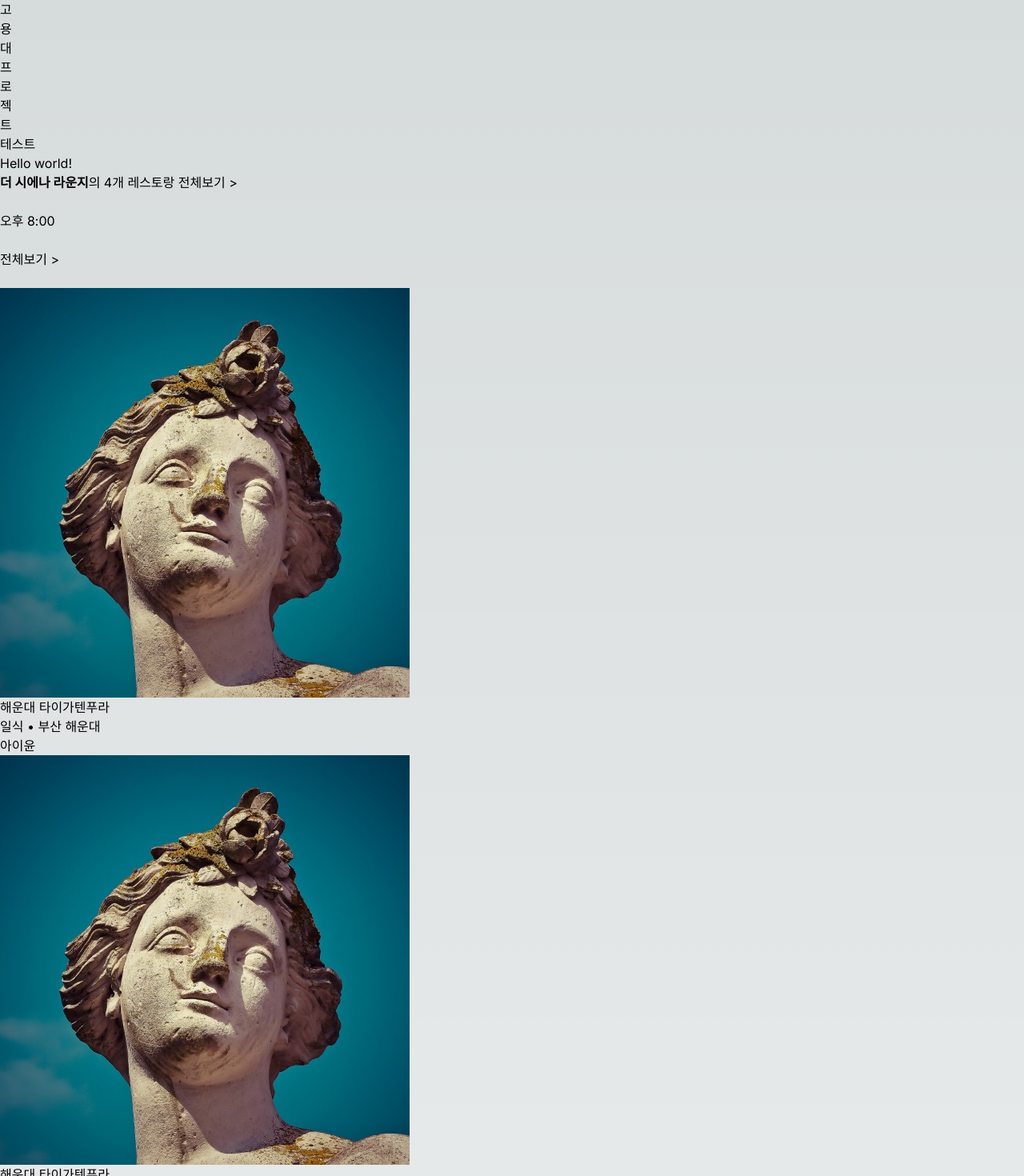
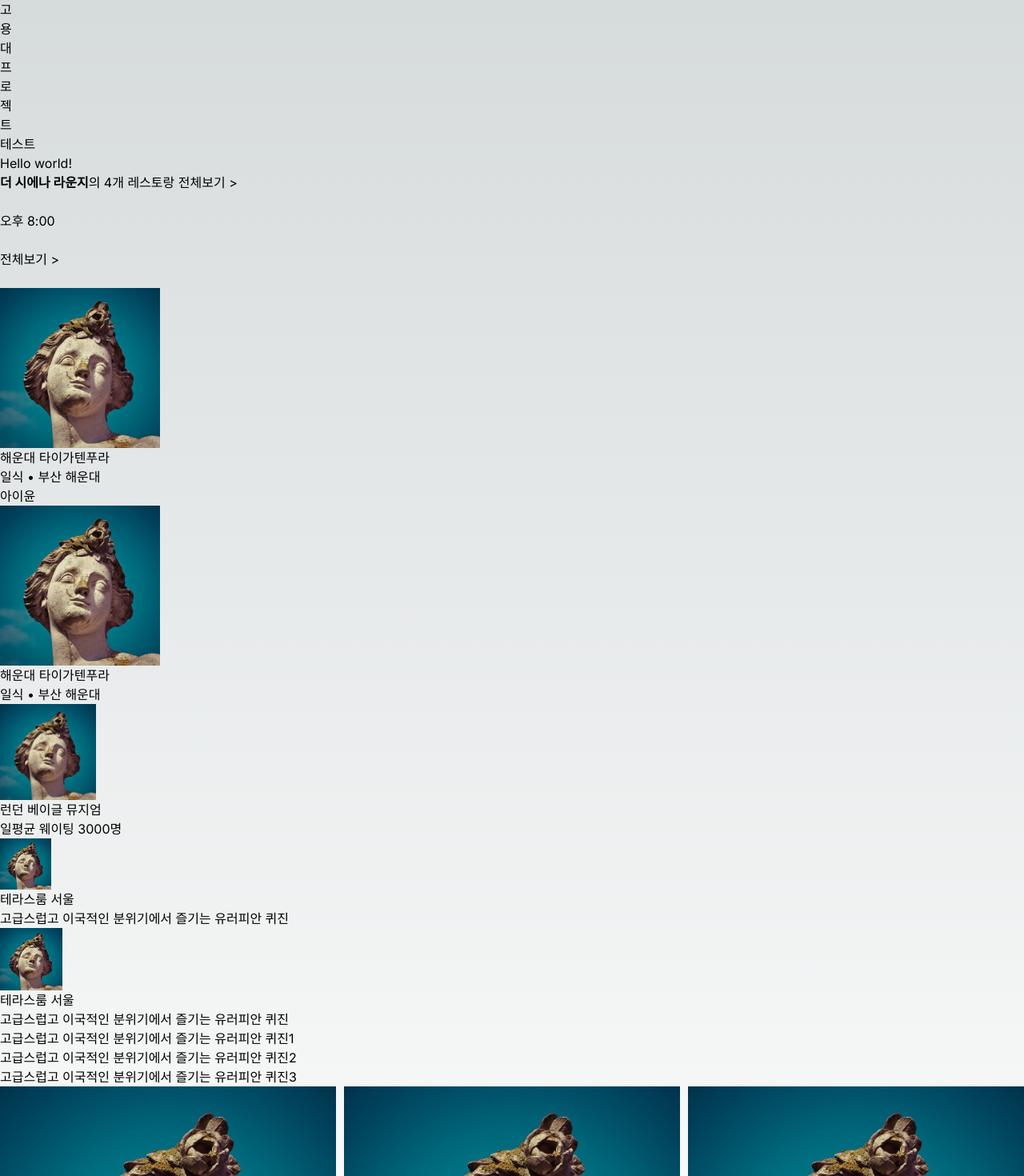
Before and after one commit to DaehyeongLee/yahoo-which, a Next.js app: page / in a window 1280 px wide. Shown: the top 1470 px of the page at 80% size. Built offline with nearby package versions, Linux system fonts and the light colour scheme.

Commit message:
🌱 카드 컴포넌트의 img 태그를 Image 컴포넌트 사용으로 변경

```diff
--- a/app/page.tsx
+++ b/app/page.tsx
@@ -33,7 +33,7 @@ export default function Home() {
       <br />
       <div className="grid grid-cols-3">
         <VerticalCard
-          img="testImg.jpeg"
+          image="/testImg.jpeg"
           BottomContent={
             <div>
               <Typography variant="h3" className="mb-1">
@@ -42,10 +42,12 @@ export default function Home() {
               <Typography variant="p">일식 • 부산 해운대</Typography>
             </div>
           }
+          imageWidth={200}
+          imageHeight={200}
         />
         <VerticalCard
           variant="outlined"
-          img="testImg.jpeg"
+          image="/testImg.jpeg"
           headerContent={
             <div>
               <Typography variant="span">아이윤</Typography>
@@ -59,12 +61,14 @@ export default function Home() {
               <Typography variant="span">일식 • 부산 해운대</Typography>
             </div>
           }
+          imageWidth={200}
+          imageHeight={200}
         />
       </div>
       <div className="grid grid-cols-3">
         <HorizontalCard
-          variant="img_lg"
-          img="testImg.jpeg"
+          variant="image_lg"
+          image="/testImg.jpeg"
           content={
             <div>
               <Typography variant="h4">런던 베이글 뮤지엄</Typography>
@@ -73,7 +77,7 @@ export default function Home() {
           }
         />
         <HorizontalCard
-          img="testImg.jpeg"
+          image="/testImg.jpeg"
           content={
             <div>
               <Typography variant="h6">테라스룸 서울</Typography>
@@ -83,7 +87,7 @@ export default function Home() {
         />
         <HorizontalCard
           variant="content_lg"
-          img="testImg.jpeg"
+          image="/testImg.jpeg"
           content={
             <div>
               <Typography variant="h6">테라스룸 서울</Typography>
--- a/components/Card/HorizontalCard.tsx
+++ b/components/Card/HorizontalCard.tsx
@@ -1,35 +1,68 @@
 import { FC, ReactElement } from 'react'
+import Image from '../Image/Image'
 
-export type HorizontalCardVariant = 'img_lg' | 'content_lg' | 'default'
+export type HorizontalCardVariant = 'image_lg' | 'content_lg' | 'default'
 interface HorizontalCardProps {
-  img: string
+  image: string
   variant?: HorizontalCardVariant
-  imgClassName?: string
+  imageClassName?: string
   content: ReactElement
   contentClassName?: string
+  imageWidth?: number
+  imageHeight?: number
 }
 
 const HorizontalCard: FC<HorizontalCardProps> = ({
-  img,
+  image,
   variant = 'default',
-  imgClassName,
+  imageClassName,
   content,
   contentClassName,
+  imageWidth,
+  imageHeight,
 }) => {
   const contentClasses = {
-    img_lg: 'max-h-[120px] overflow-y-hidden',
+    image_lg: 'max-h-[120px] overflow-y-hidden',
     content_lg: 'max-h-auto',
     default: 'max-h-16 overflow-y-hidden',
   }
-  const imgClasses = {
-    img_lg: 'w-[120px] h-[120px] mr-2',
+  const imageClasses = {
+    image_lg: 'w-[120px] h-[120px] mr-2',
     content_lg: 'w-[78px] h-[104px] mr-[15px]',
     default: 'w-16 h-16 mr-2.5',
+  }
+  const imageSize = () => {
+    if (variant === 'image_lg') {
+      return {
+        width: 120,
+        height: 120,
+      }
+    } else if (variant === 'content_lg') {
+      return {
+        width: 78,
+        height: 104,
+      }
+    } else if (variant === 'default') {
+      return {
+        width: 64,
+        height: 64,
+      }
+    } else {
+      return {
+        width: imageWidth ?? 64,
+        height: imageHeight ?? 64,
+      }
+    }
   }
 
   return (
     <div className="flex flex-row">
-      <img src={img} className={`rounded ${imgClasses[variant]} ${imgClassName}`} />
+      <Image
+        url={image}
+        className={`rounded ${imageClasses[variant]} ${imageClassName}`}
+        width={imageSize().width}
+        height={imageSize().height}
+      />
       <div className={`${contentClasses[variant]} ${contentClassName}`}>{content}</div>
     </div>
   )
--- a/components/Card/VerticalCard.tsx
+++ b/components/Card/VerticalCard.tsx
@@ -1,32 +1,44 @@
 import { FC, ReactElement } from 'react'
+import Image from '../Image/Image'
 
 export type VerticalCardVariant = 'outlined' | 'default'
 interface VerticalCardProps {
-  img: string
+  image: string
   headerContent?: ReactElement
   BottomContent: ReactElement
   variant?: VerticalCardVariant
-  imgClassName?: string
+  imageClassName?: string
   headerClassName?: string
   BottomClassName?: string
+  imageWidth: number
+  imageHeight: number
 }
 
 const VerticalCard: FC<VerticalCardProps> = ({
-  img,
+  image,
   headerContent,
   BottomContent,
   variant = 'default',
-  imgClassName,
+  imageClassName,
   headerClassName,
   BottomClassName,
+  imageWidth,
+  imageHeight,
 }) => {
   const cardClassName =
-    variant === 'outlined' ? 'w-[200px] rounded-xl bg-white shadow-[4px_4px_12px_rgba(0,0,0,0.1)]' : 'w-[200px]'
+    variant === 'outlined'
+      ? `w-[${imageWidth}px] rounded-xl bg-white shadow-[4px_4px_12px_rgba(0,0,0,0.1)]`
+      : `w-[${imageWidth}px]`
 
   return (
     <div className={cardClassName}>
       {headerContent && <div className={`p-2.5 ${headerClassName}`}>{headerContent}</div>}
-      <img src={img} className={`${variant === 'default' ? 'rounded mb-2' : undefined} ${imgClassName}`} />
+      <Image
+        url={image}
+        className={`${variant === 'default' ? 'rounded mb-2' : undefined} ${imageClassName}`}
+        width={imageWidth}
+        height={imageHeight}
+      />
       <div className={`${variant === 'outlined' ? 'p-[15px]' : undefined} ${BottomClassName}`}>{BottomContent}</div>
     </div>
   )
--- a/components/Image/Image.tsx
+++ b/components/Image/Image.tsx
@@ -1,3 +1,4 @@
+'use client'
 import { default as NextImage, ImageProps as NextImageProps } from 'next/image'
 import React, { FC, ReactElement, useState } from 'react'
 
```
Also changed, not shown: 2 other files (tests, documents, lock files or other folders).
